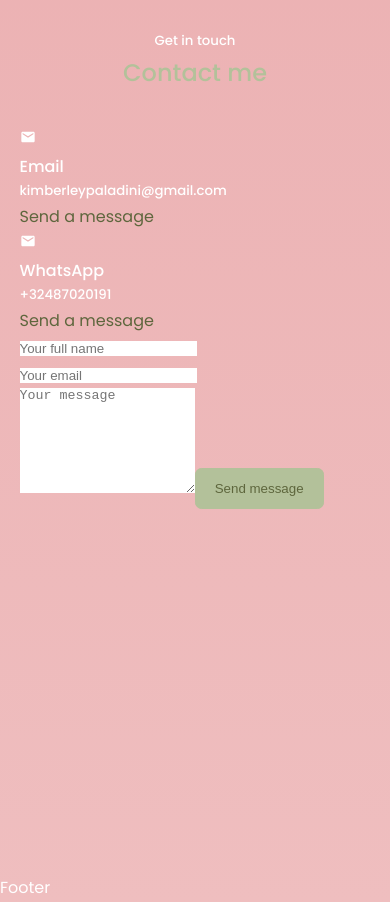
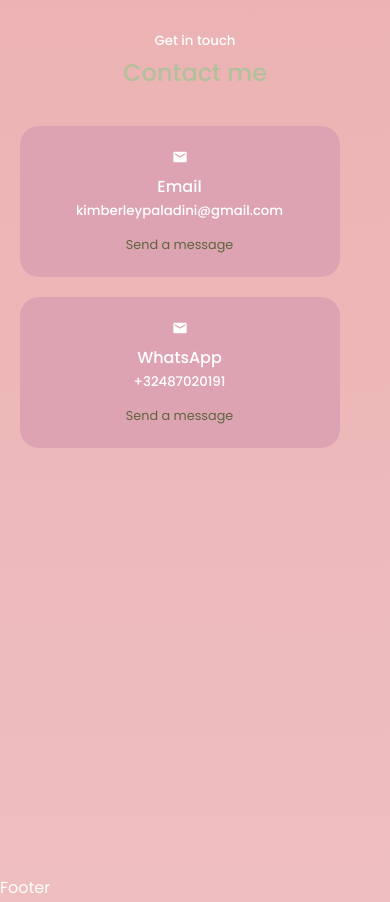
Before and after one commit to Kimberley16/Portfolio, a React (Vite) app in the folder vite-project/: page / in a window 390 px wide. Shown: the part 4260-5162 px from the top of the page. Built offline with nearby package versions, Linux system fonts and the light colour scheme.

Commit message:
contact responsivet

```diff
--- a/vite-project/src/components/Contact/Contact.css
+++ b/vite-project/src/components/Contact/Contact.css
@@ -0,0 +1,68 @@
+.contact__options {
+  display: flex;
+  flex-direction: row;
+  gap: 1.2rem;
+  justify-content: center;
+}
+
+.contact__option {
+  background: var(--color-bg-variant);
+  padding: 1.2rem;
+  border-radius: 1.2rem;
+  text-align: center;
+  border: 1px solid transparent;
+  transition: var(--transition);
+  width: 20em;
+}
+
+.contact__option:hover {
+  background: transparent;
+  border-color: var(--color-primary-variant);
+}
+
+.contact__option-icon {
+  font-size: 1.5rem;
+  margin-bottom: 0.5rem;
+}
+
+.contact__option a {
+  margin-top: 0.7rem;
+  display: inline-block;
+  font-size: 0.8rem;
+}
+
+/* form {
+  display: flex;
+  flex-direction: column;
+  gap: 1.2rem;
+}
+
+input,
+textarea {
+  width: 100%;
+  padding: 1.5rem;
+  border-radius: 0.5rem;
+  background: transparent;
+  border: 2px solid var(--color-bg);
+  resize: none;
+  color: var(--color-white);
+} */
+@media screen and (max-width: 1024px) {
+  .container.contact__container {
+    grid-template-columns: 1fr;
+    gap: 2rem;
+  }
+}
+
+@media screen and (max-width: 600px) {
+  .contact__options {
+    display: flex;
+    flex-direction: column;
+    justify-content: center;
+  }
+  .container.contact__container {
+    /* width: var(--container-width-sm); */
+    margin-left: auto;
+    margin-right: auto;
+  }
+}
--- a/vite-project/src/components/Contact/Contact.jsx
+++ b/vite-project/src/components/Contact/Contact.jsx
@@ -7,7 +7,6 @@
     <section id="contact">
       <h5>Get in touch</h5>
       <h2>Contact me</h2>
-
       <div className="container contact__container">
         <div className="contact__options">
           <article className="contact__option">
@@ -30,7 +29,7 @@
             </a>
           </article>
         </div>
-        <form action="">
+        {/* <form action="">
           <input
             type="text"
             name="name"
@@ -47,7 +46,7 @@
           <button type="submit" className="btn btn-primary">
             Send message
           </button>
-        </form>
+        </form> */}
       </div>
     </section>
   );
```
